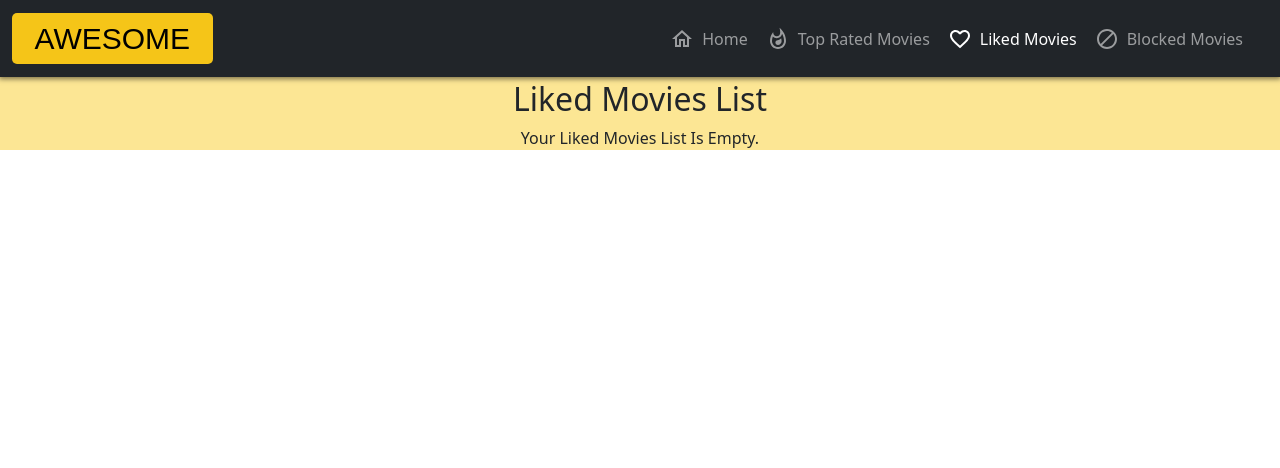
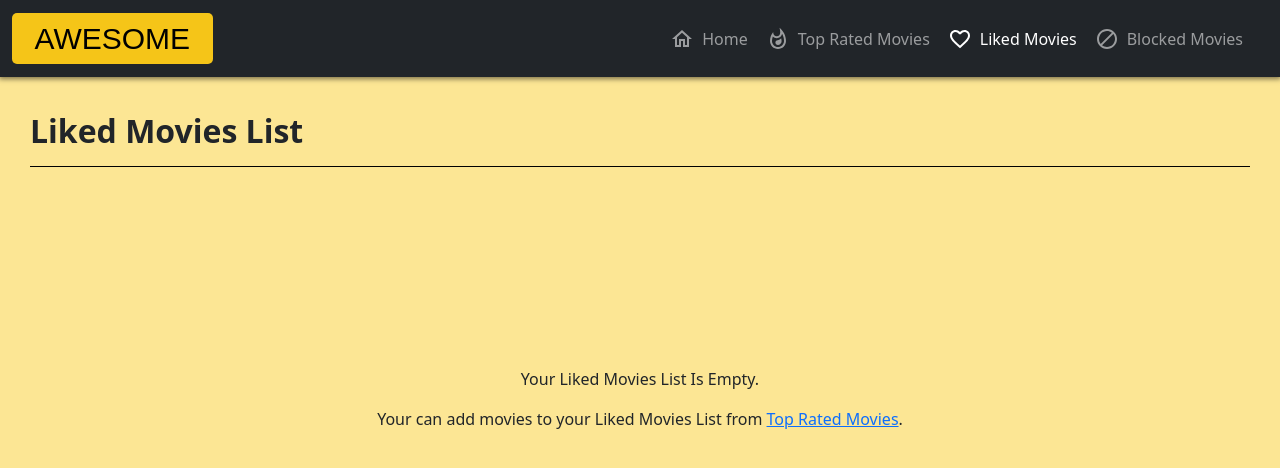
Before and after one commit to LunaHuang123/movie_list_app, a React (Create React App) app in the folder movie_list/: page /liked_movies in a window 1280 px wide. Shown: the top 468 px of the page. Built offline with nearby package versions, Linux system fonts and the light colour scheme; a web font is replaced by a local one.

Commit message:
initial commit

```diff
--- /dev/null
+++ b/movie_list/src/components/likeBlockList/like_block_list.css
@@ -0,0 +1,9 @@
+.likeblock-list {
+  display: grid;
+  grid-template-columns: repeat(auto-fill, minmax(200px, 1fr));
+  column-gap: 1em;
+  row-gap: 1em;
+  align-items: flex-start;
+  padding: 2em 0 0 0;
+  margin: 0px 30px;
+}
--- a/movie_list/src/components/likeBlockList/like_block_list.jsx
+++ b/movie_list/src/components/likeBlockList/like_block_list.jsx
@@ -2,6 +2,9 @@ import React from 'react';
 import MovieCard from '../movie_card/movie_card_container';
 import { connect } from 'react-redux';
 import FROM_LIST from '../../constants/from_list';
+import { Link } from 'react-router-dom';
+import {PAGE_ROUTE} from '../../constants/page_route';
+import './like_block_list.css';
 
 function LikeBlockMoviesList (props) {
   // from fromList can be one of the following values 'liked_list', 'blocked_list',
@@ -10,12 +13,24 @@ function LikeBlockMoviesList (props) {
   if (movies.length === 0) {
     return (
       fromList === FROM_LIST.likedList
-        ?<p> Your Liked Movies List Is Empty. </p>
-        :<p> Your Blocked Movies List Is Empty.</p>
+        ?<>
+          <p style={{paddingTop: '25vh'}}> Your Liked Movies List Is Empty. </p>
+          <p>
+            Your can add movies to your Liked Movies List from&nbsp;
+            <Link to={'/' + PAGE_ROUTE.topRatedPage}>Top Rated Movies</Link>.
+          </p>
+        </>
+        :<>
+          <p style={{paddingTop: '25vh'}}> Your Blocked Movies List Is Empty.</p>
+          <p>
+            Your can add movies to your Blocked Movies List from&nbsp;
+            <Link to={'/' + PAGE_ROUTE.topRatedPage}>Top Rated Movies</Link>.
+          </p>
+        </>
     );
   }
   return (
-    <div className='likeblock-list' style={{display: 'grid', gridTemplateColumns: 'repeat(auto-fill, minmax(300px, 1fr))'}}>
+    <div className='likeblock-list'>
       {movies.map(
         movie =>
           <MovieCard
--- a/movie_list/src/components/movieListComponent/button.js
+++ b/movie_list/src/components/movieListComponent/button.js
@@ -18,6 +18,10 @@ const CardGroup = styled.button`
   outline: 0;
   border-bottom: 2px solid transparent;
   transition: ease border-bottom 250ms;
+  &:focus {
+    border-bottom: 2px solid black;
+    box-shadow: 0px 0px 2px black;
+  }
   ${({ active }) =>
     active &&
     `
--- a/movie_list/src/components/movie_card/movie_card.css
+++ b/movie_list/src/components/movie_card/movie_card.css
@@ -92,3 +92,9 @@
 .icon:hover {
     cursor:pointer;
 }
+
+.img-container img {
+    width: 100%;
+    height: 100%;
+    object-fit: scale-down;
+}
--- a/movie_list/src/pages/blocked_movies_list_page.jsx
+++ b/movie_list/src/pages/blocked_movies_list_page.jsx
@@ -1,10 +1,11 @@
 import React from 'react';
 import BlockedListComponent from '../components/likeBlockList/like_block_list';
 import FROM_LIST from '../constants/from_list';
+import './page.css';
 
 export default function BlockedMoviesListPage({setShowDetail}) {
   return (
-    <div>
+    <div className='likeblock-page'>
       <h2>Blocked Movies List</h2>
       <BlockedListComponent fromList={FROM_LIST.blockedList} setShowDetail={setShowDetail}/>
     </div>
--- a/movie_list/src/pages/liked_movies_list_page.jsx
+++ b/movie_list/src/pages/liked_movies_list_page.jsx
@@ -1,10 +1,11 @@
 import React from 'react';
 import LikedListComponent from '../components/likeBlockList/like_block_list';
 import FROM_LIST from '../constants/from_list';
+import './page.css';
 
 export default function LikedMoviesListPage({setShowDetail}) {
   return (
-    <div>
+    <div className='likeblock-page'>
       <h2>Liked Movies List</h2>
       <LikedListComponent fromList={FROM_LIST.likedList} setShowDetail={setShowDetail}/>
     </div>
--- /dev/null
+++ b/movie_list/src/pages/page.css
@@ -0,0 +1,11 @@
+.likeblock-page {
+  min-height: calc(100vh - 80px);
+}
+
+.likeblock-page h2 {
+  margin: 0 30px;
+  padding: 1em 0 0.5em 0;
+  text-align: start;
+  font-weight: bold;
+  border-bottom: 1px solid black;
+}
```
